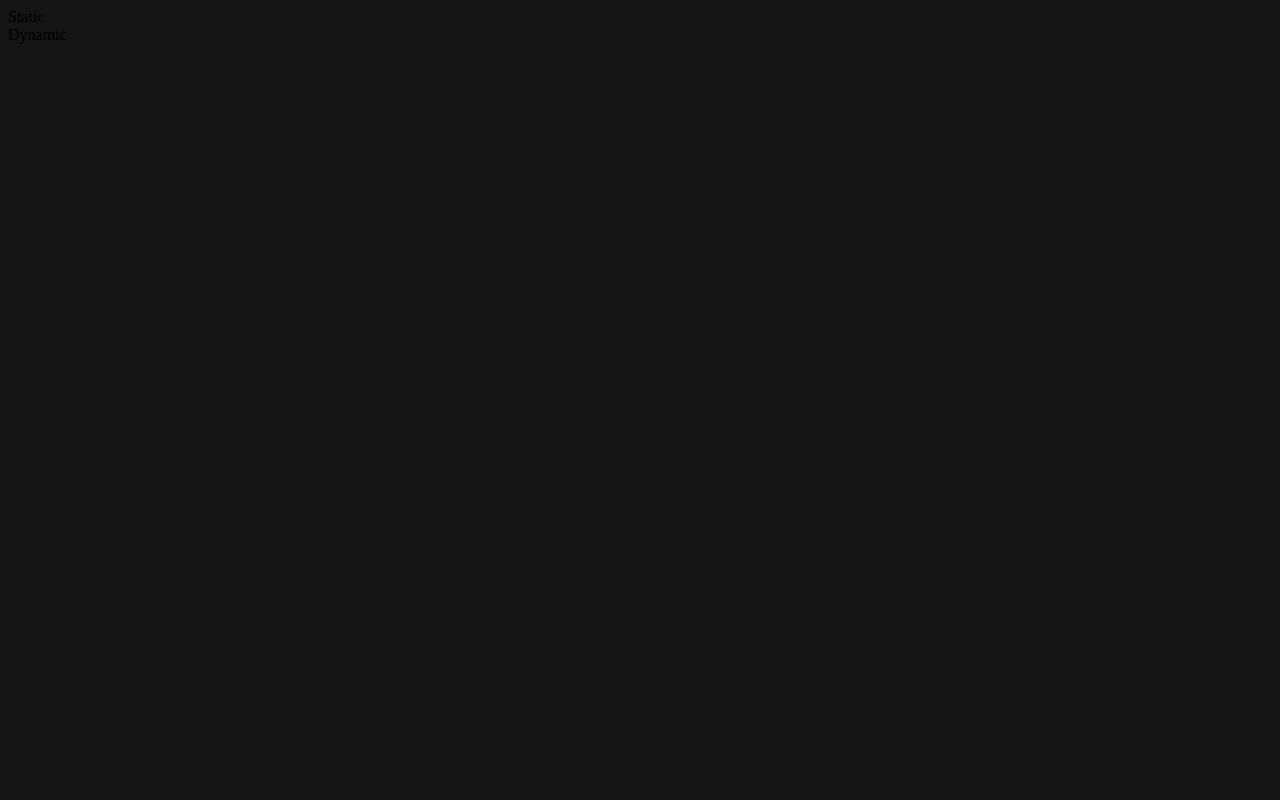
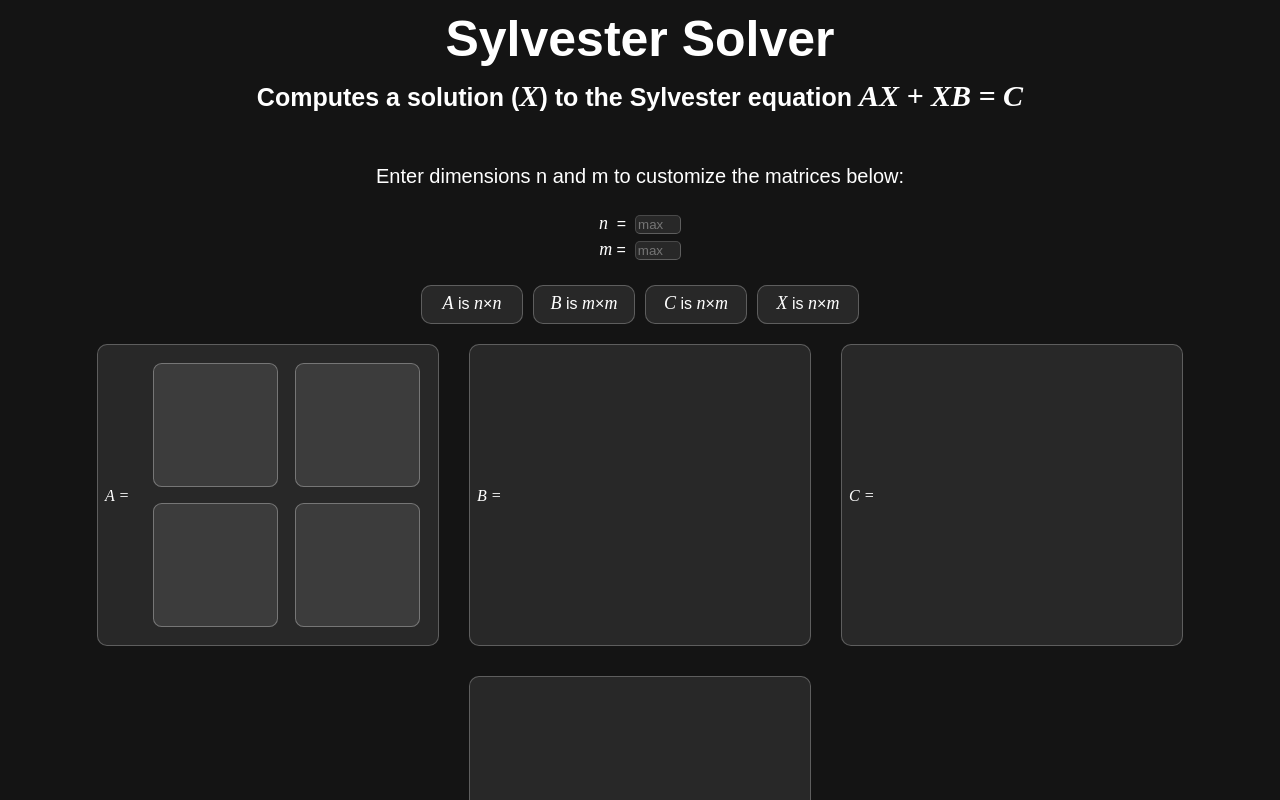
Before and after one commit to EllisJeremy/ellisjeremy.com, a React (Vite) app: page / in a window 1280 px wide. Shown: the top 800 px of the page. Built offline with nearby package versions, Linux system fonts and the light colour scheme.

Commit message:
breaking up statics

```diff
--- a/index.html
+++ b/index.html
@@ -2,8 +2,9 @@
 <html lang="en">
   <head>
     <meta charset="UTF-8" />
-    <!--this is just a place holder favicon-->
-    <link rel="icon" type="image/svg+xml" href="/vite.svg" />
+
+    <link rel="icon" type="image/svg+xml" href="/[S].svg" />
+
     <meta name="viewport" content="width=device-width, initial-scale=1.0" />
     <title>Sylvester Solver</title>
   </head>
--- a/src/components/Dynamic.tsx
+++ b/src/components/Dynamic.tsx
@@ -1,6 +1,6 @@
 function Dynamic() {
 	return(
-		<div>Dynamic</div>
+		<div></div>
 	);
 }
 
--- a/src/components/Static.tsx
+++ b/src/components/Static.tsx
@@ -1,6 +1,176 @@
 function Static() {
 	return(
-		<div>Static</div>
+
+		<div>
+			<header>
+      <h1>
+        Sylvester Solver
+      </h1>
+      <h2>
+        Computes a solution (<span className="tnr">X</span>) to the Sylvester equation <span className="tnr"> AX + XB  = C </span>
+      </h2>
+    </header>
+
+    <main>
+
+      <div className = "dimension-div">
+        <p className="dimension-title">Enter dimensions n and m to customize the matrices below:</p>
+
+
+
+        <div className = "full-dimension-input-div">
+
+          <div className = "dimension-input-div">
+            <label className="dimension-label" htmlFor  = "dimension-n">
+              <span className="tnr2">n</span>&nbsp; = &nbsp;
+            </label>
+            <input className="dimension-input" type="number" placeholder="max 9" id = "dimension-n" min="1" max="9" step ="1"></input>
+          </div>
+
+          <div className = "dimension-input-div">
+            <label className="dimension-label ">
+              <span className="tnr2">m</span> = &nbsp;
+            </label>
+            <input className="dimension-input" type="number" placeholder="max 9" id = "dimension-m" min="1" max="9" step ="1"></input>
+          </div>
+
+        </div>
+
+        <div className = "full-dimension-examples-div">
+
+          <div className = "dimension-examples-div">
+            <span className="tnr2">A</span> is <span className="tnr2">n</span>&times;<span className="tnr2">n</span>
+          </div>
+
+          <div className = "dimension-examples-div">
+            <span className="tnr2">B</span> is <span className="tnr2">m</span>&times;<span className="tnr2">m</span>
+          </div>
+
+          <div className = "dimension-examples-div">
+            <span className="tnr2">C</span> is <span className="tnr2">n</span>&times;<span className="tnr2">m</span>
+          </div>
+
+          <div className = "dimension-examples-div">
+            <span className="tnr2">X</span> is <span className="tnr2">n</span>&times;<span className="tnr2">m</span>
+          </div>
+        </div>
+
+      </div>
+
+
+
+
+
+
+
+      <div className = "full-matrix-div">
+
+        <div className = "matrix-div">
+
+          <div className="matrix-flex-div">
+
+            <div className = "variable-div">
+              A =
+            </div>
+
+            <div className="dynamic-matrix-div">
+
+
+              <div className = "matrix-row-div">
+                <div className="matrix-cell-div">
+                  <input className="matrix-cell-input" type="number" id = "A00" step ="1"></input>
+                </div>
+
+                <div className="matrix-cell-div">
+                  <input className="matrix-cell-input" type="number" id = "A01" step ="1"></input>
+                </div>
+              </div>
+
+
+
+
+              <div className = "matrix-row-div">
+                <div className="matrix-cell-div">
+                  <input className="matrix-cell-input" type="number" id = "A10" step ="1"></input>
+                </div>
+
+                <div className="matrix-cell-div">
+                  <input className="matrix-cell-input" type="number" id = "A11" step ="1"></input>
+                </div>
+              </div>
+
+
+            </div>
+          </div>
+        </div>
+
+
+
+        <div className = "matrix-div">
+
+          <div className="matrix-flex-div">
+
+            <div className = "variable-div">
+              B =
+            </div>
+
+            <div className="dynamic-matrix-div">
+
+
+
+
+
+
+            </div>
+          </div>
+        </div>
+
+
+
+
+        <div className = "matrix-div">
+
+          <div className="matrix-flex-div">
+
+            <div className = "variable-div">
+              C =
+            </div>
+
+            <div className="dynamic-matrix-div">
+
+
+
+
+
+            </div>
+          </div>
+        </div>
+
+        <div className = "matrix-div">
+
+          <div className="matrix-flex-div">
+
+            <div className = "variable-div">
+              X =
+            </div>
+
+            <div className="dynamic-matrix-div">
+
+
+
+
+
+            </div>
+          </div>
+        </div>
+
+      </div>
+
+      <button className = "compute-button" id = "compute"> Compute <span className="tnr2">X</span></button>
+
+    </main>
+
+		</div>
 	);
 }
 
--- a/src/index.css
+++ b/src/index.css
@@ -1,8 +1,278 @@
+/*structure*/
+
 body {
   background-color: rgb(20, 20, 20);
+  font-family: Arial;
+  margin-left: 0px;
+  margin-right: 0px;
+  margin-top: 0px;
+  font-family: Arial;
 }
 
+/*DIV ELEMENTS __________________________________________________________
+~~~~~~~~~~~~~~~~~~~~~~~~~~~~~~~~~~~~~~~~~~~~~~~~~~~~~~~~~~~~~~~~~~~~~~~~~
+_________________________________________________________________________*/
+
+header {
+}
+
+main {
+}
+
+/*div for dimension input area*/
+.dimension-div {
+  text-align: center;
+  display: block;
+}
+
+/*dimensions div __________________________________________________________*/
+
+.dimension-div {
+}
+
+.full-dimension-input-div {
+  display: inline-block;
+}
+
+.dimension-input-div {
+  margin: 5px;
+}
+
+.full-dimension-examples-div {
+  margin-top: 15px;
+}
+
+.dimension-examples-div {
+  display: inline-block;
+  margin: 5px;
+  color: white;
+  display: inline-block;
+  width: 100px;
+  height: 30px;
+  background-color: rgb(40, 40, 40);
+  border-radius: 10px;
+  border-width: 1px;
+  border-color: rgba(255, 255, 255, 0.25);
+  border-style: solid;
+  padding-top: 7px;
+}
+
+/*matrix div __________________________________________________________*/
+
+.matrix-div:hover {
+}
+
+.full-matrix-div {
+  display: inline-block;
+  text-align: center;
+  width: 100%;
+}
+
+.matrix-div {
+  display: inline-block;
+  width: 340px;
+  height: 300px;
+  border-radius: 10px;
+  border-style: solid;
+  border-color: rgba(255, 255, 255, 0.25);
+  margin: 15px;
+  text-align: left;
+  border-width: 1px;
+}
+
+.matrix-flex-div {
+  display: flex;
+  flex-direction: row;
+}
+
+.variable-div {
+  font-family: "Times New Roman";
+  font-style: italic;
+  color: white;
+  width: 30px;
+  padding-top: 142px;
+  padding-top: 142px;
+  padding-left: 7px;
+}
+
+.dynamic-matrix-div {
+  display: flex;
+  flex: 1;
+  flex-direction: column;
+  height: 280px;
+  margin: 10px;
+}
+
+.matrix-row-div {
+  width: 100%;
+  display: flex;
+  flex: 1;
+}
+
+.matrix-cell-div {
+  margin: 3%;
+  flex: 1;
+}
+
+.matrix-cell-input {
+  width: 100%;
+  height: 100%;
+  box-sizing: border-box;
+  text-align: center;
+  border-radius: 7%;
+  border-style: solid;
+  border-width: 1px;
+  background-color: rgb(60, 60, 60);
+  color: white;
+  transition: background-color 0.25s, box-shadow 0.25s;
+}
+
+.matrix-cell-input:hover,
+.matrix-cell-output:hover {
+  background-color: rgb(80, 80, 80);
+  box-shadow: 0px 0px 15px rgba(0, 0, 0, 0.7);
+}
+
+input:focus {
+  outline: 2px solid rgba(154, 183, 192, 0.7);
+}
+
+.matrix-cell-output {
+  width: 100%;
+  height: 55%;
+  padding-top: 45%;
+  text-align: center;
+  font-size: 12px;
+  border-radius: 7%;
+  border-style: solid;
+  border-width: 1px;
+  background-color: rgb(60, 60, 60);
+  border-color: rgba(255, 255, 255, 0.25);
+  color: white;
+  transition: background-color 0.25s, box-shadow 0.25s;
+  margin: 0px;
+}
+
+.matrix-cell-output:hover {
+  background-color: rgb(80, 80, 80);
+  box-shadow: 0px 0px 15px rgba(0, 0, 0, 0.7);
+}
+
+/*Text*/
+/*main title*/
 h1 {
+  padding: 10px;
+  margin: 0px;
+  color: rgb(255, 255, 255);
+
+  font-size: 50px;
+  font-family: Arial;
+  text-align: center;
+  /*text-shadow: 0px 0px 90px rgba(255, 255, 255, .5), 0px 0px 5px rgba(63, 161, 241, .5);*/
+}
+
+/*sub title*/
+h2 {
   color: white;
-  font-family: Arial;
+  font-size: 25px;
+  text-align: center;
+  line-height: 35px;
+
+  margin-top: 0px;
+  margin-bottom: 50px;
 }
+
+.tnr {
+  font-family: "Times New Roman";
+  font-style: italic;
+  font-size: 30px;
+}
+.tnr2 {
+  font-family: "Times New Roman";
+  font-style: italic;
+  font-size: 18px;
+}
+
+/*dimension input title*/
+.dimension-title {
+  display: block;
+  color: white;
+  font-size: 20px;
+  margin-top: 2px;
+}
+
+.dimension-title-error {
+  display: block;
+  color: rgba(255, 1, 1, 0.5);
+  font-size: 20px;
+  margin-top: 2px;
+}
+
+/*UI ELEMENTS __________________________________________________________*/
+
+.dimension-input,
+.compute-button,
+.matrix-div {
+  background-color: rgb(40, 40, 40);
+  color: white;
+  border-radius: 10px;
+  transition: background-color 0.25s, box-shadow 0.25s;
+}
+
+.matrix-div:hover {
+  box-shadow: 0px 0px 15px rgba(0, 0, 0, 1);
+}
+
+.dimension-input:hover,
+.compute-button:hover {
+  box-shadow: 0px 0px 15px rgba(0, 0, 0, 1);
+  background-color: rgb(60, 60, 60);
+}
+
+/*dimension input __________________________________________________________*/
+
+.dimension-label {
+  color: white;
+}
+
+.dimension-input {
+  border-radius: 5px;
+  border-width: 1px;
+  border-color: rgba(255, 255, 255, 0.25);
+}
+
+.dimension-input:hover {
+}
+
+.dimension-input:active {
+}
+
+/*Button __________________________________________________________*/
+
+.compute-button {
+  display: block;
+  border-color: rgba(255, 255, 255, 0.25);
+  border-width: 0px;
+  font-size: 20px;
+  padding-top: 9px;
+  padding-bottom: 9px;
+  padding-right: 16px;
+  padding-left: 16px;
+  margin-bottom: 100px;
+  margin: 40px auto;
+}
+
+.compute-button:hover {
+  cursor: pointer;
+}
+
+.compute-button:active {
+  /*box-shadow: 0px 0px 5px rgba(255, 255, 255, 0.25) ;*/
+  font-size: 20px;
+  padding-top: 8px;
+  padding-bottom: 8px;
+  padding-right: 15px;
+  padding-left: 15px;
+  background-color: rgb(75, 75, 75);
+  border-width: 1px;
+}
```
Also changed, not shown: public/[S].svg (added), src/components/Dimensions.tsx (added), src/components/Matrices.tsx (added), src/components/Titles.tsx (added).
